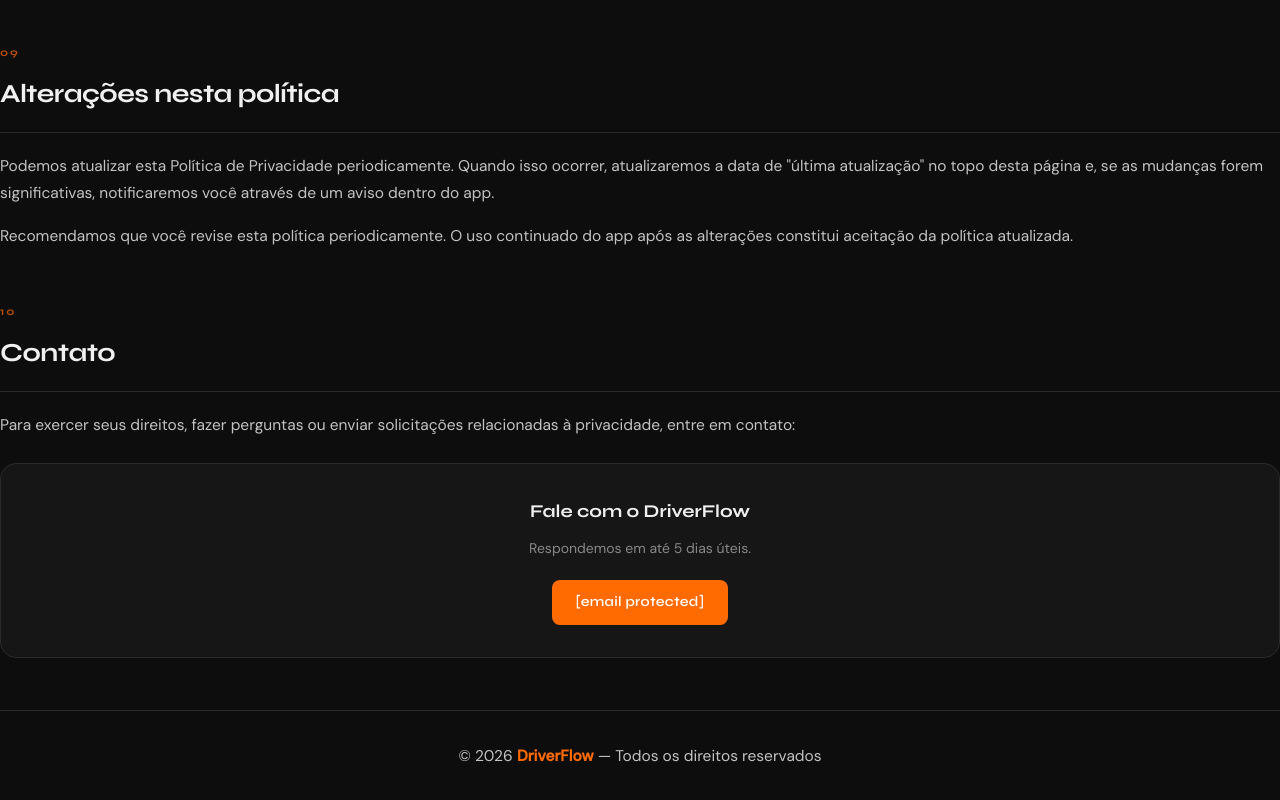
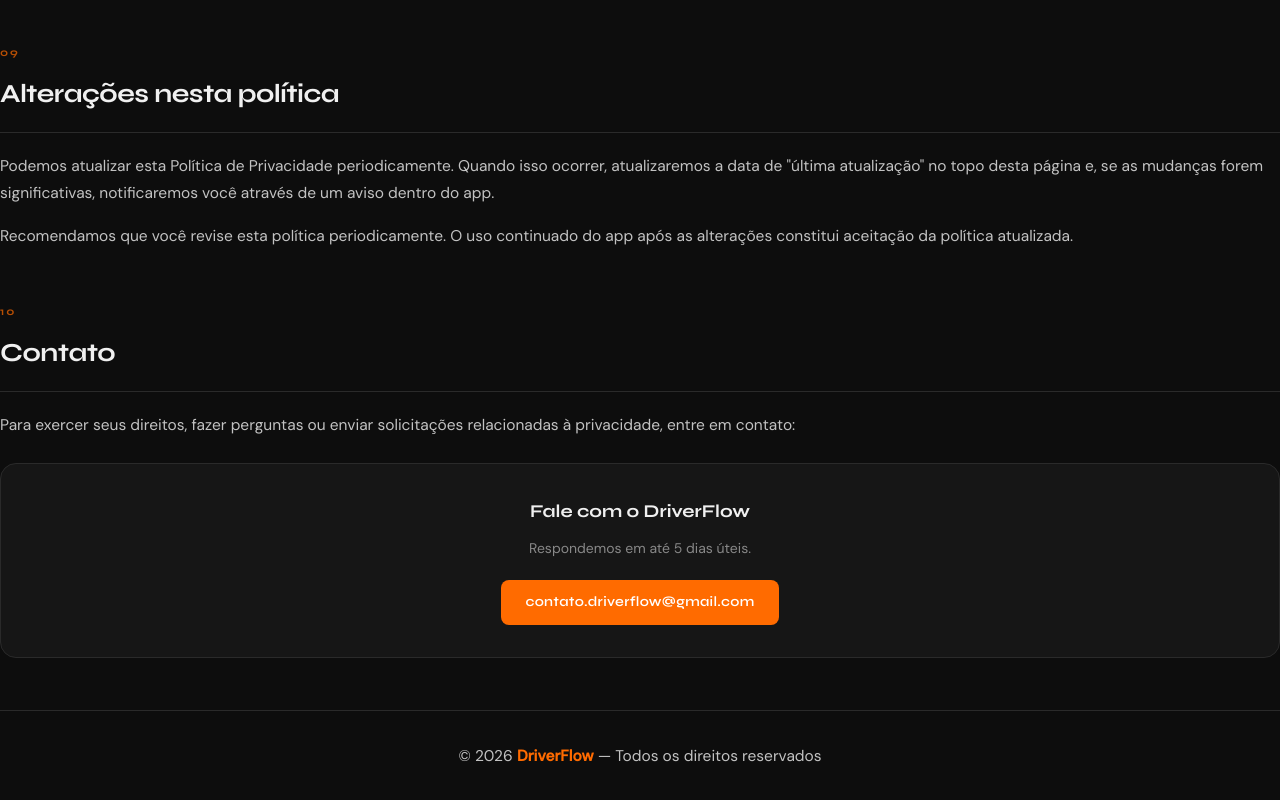
Before and after one commit to contatodriverflow/driverflow-privacy, a plain HTML site: page privacy_policy.html in a window 1280 px wide. Shown: the part 5431-6231 px from the top of the page. Drawn offline with Linux system fonts and the light colour scheme.

Commit message:
privacy_policy.html

```diff
--- a/privacy_policy.html
+++ b/privacy_policy.html
@@ -649,7 +649,7 @@
     <div class="contact-card">
       <h3>Fale com o DriverFlow</h3>
       <p>Respondemos em até 5 dias úteis.</p>
-      <a href="/cdn-cgi/l/contato.driverflow@gmail.com" class="contact-email"><span class="__cf_email__" data-cfemail="contato.driverflow@gmail.com">[email&#160;protected]</span></a>
+      <a href="mailto:contato.driverflow@gmail.com" class="contact-email">contato.driverflow@gmail.com</a>
     </div>
   </section>
 
```
